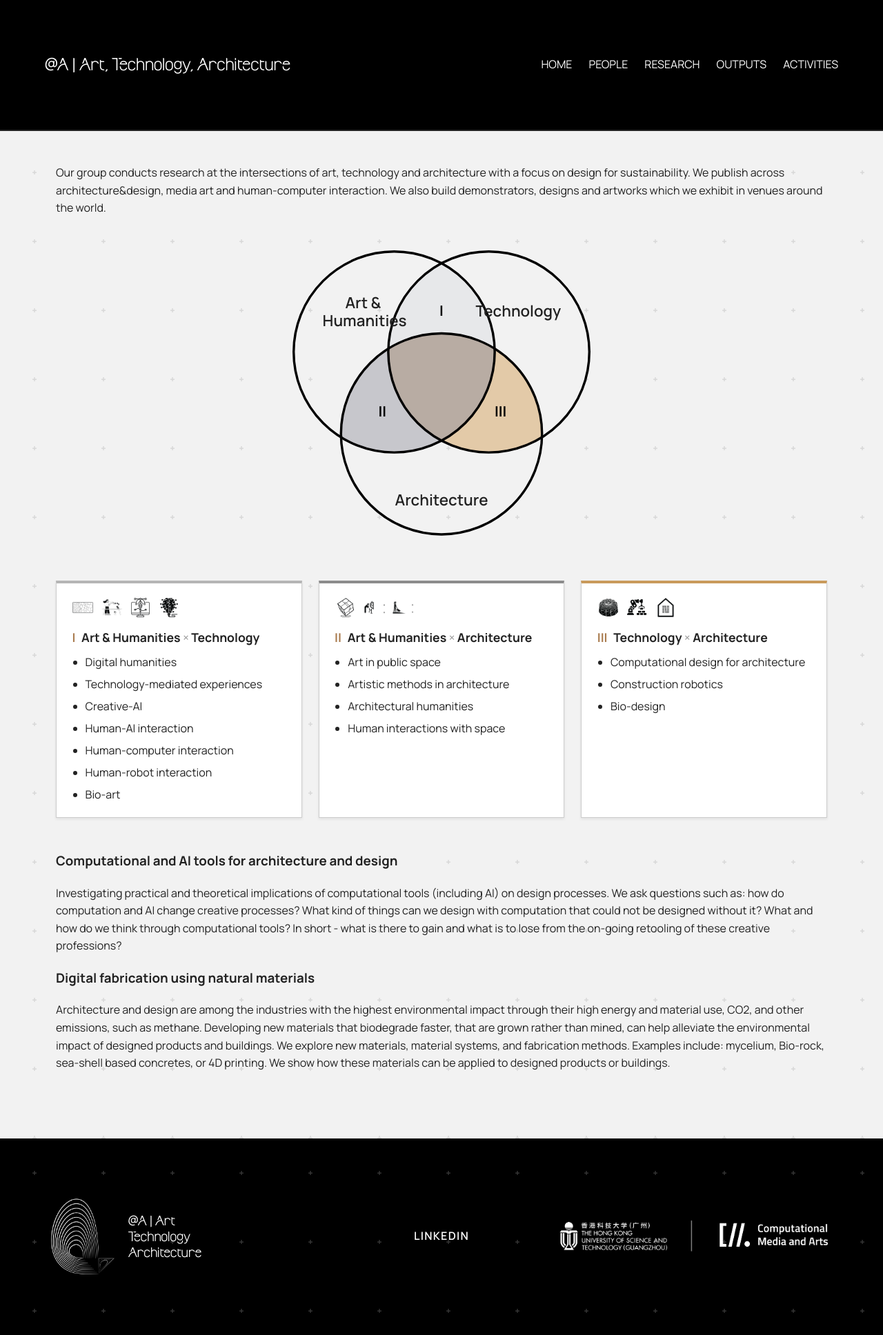
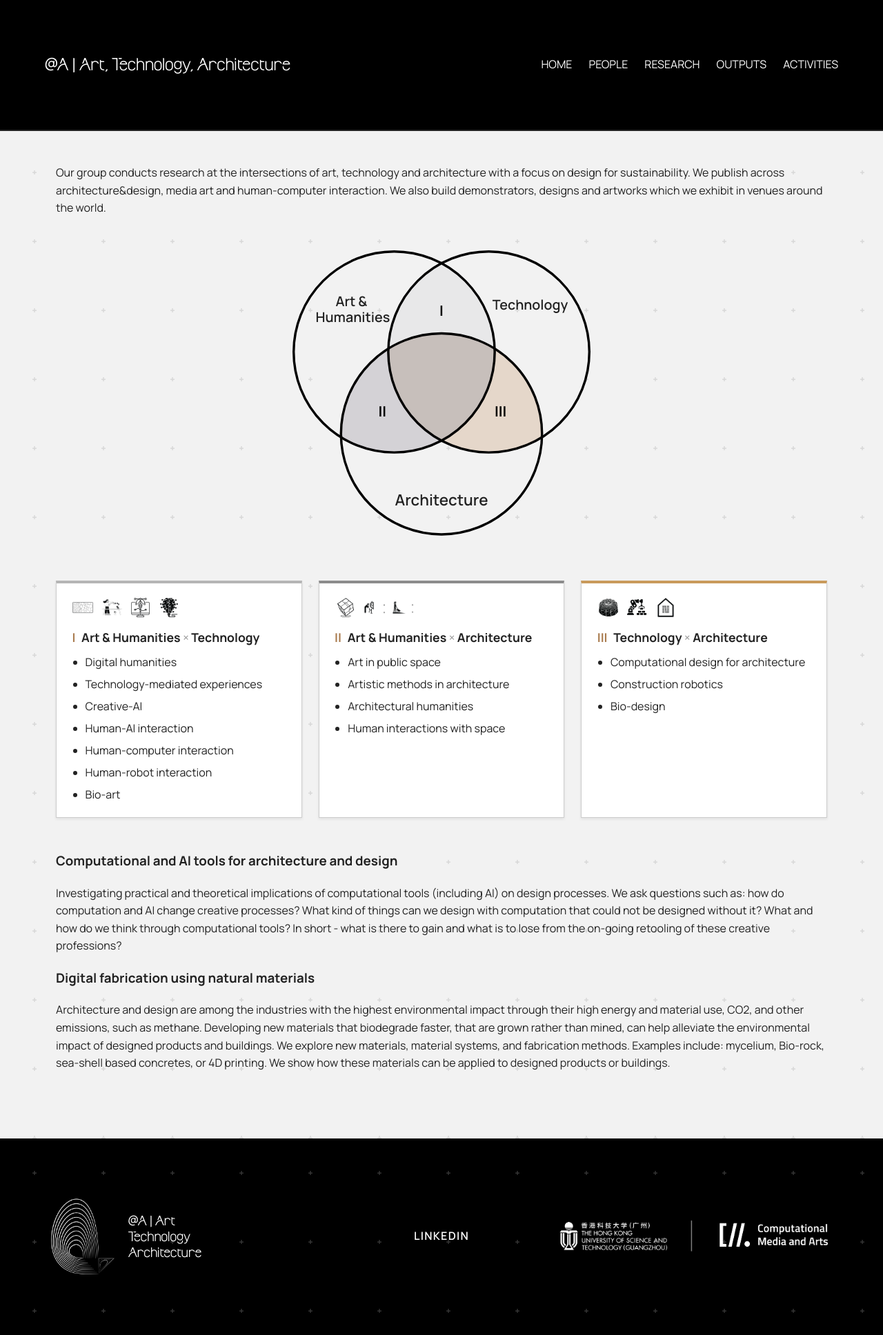
Before and after one commit to anqua/at-a, a Jekyll site: the page built from research.md, in a window 1280 px wide. Shown: the whole page at 69% size. Built offline with Jekyll 4.4.1, drawn with Linux system fonts in a browser that asks for light colours.

Commit message:
Fix Venn diagram text overlaps and match original's muted overlap colors
Move the Art & Humanities / Technology labels so they no longer cross
into the neighboring circle's boundary, and replace the overlap fill
colors with values sampled directly from the original artwork's actual
composited appearance (they'd drifted too saturated/high-contrast from
memory).

```diff
--- a/research.md
+++ b/research.md
@@ -7,20 +7,20 @@ Our group conducts research at the intersections of art, technology and architec
 
 <div class="research-diagram">
   <svg viewBox="20 20 560 540" role="img" aria-label="Venn diagram showing the group's research positioned at the intersections of Art &amp; Humanities, Technology, and Architecture">
-    <path d="M 300.0 370.0 A 170 170 0 0 0 300.0 70.0 A 170 170 0 0 0 300.0 370.0 Z" fill="#e7e8ea" />
-    <path d="M 130.1 364.3 A 170 170 0 0 0 389.9 214.3 A 170 170 0 0 0 130.1 364.3 Z" fill="#c7c7cc" />
-    <path d="M 210.1 214.3 A 170 170 0 0 0 469.9 364.3 A 170 170 0 0 0 210.1 214.3 Z" fill="#e3caa8" />
-    <path d="M 210.1 214.3 A 170 170 0 0 1 389.9 214.3 A 170 170 0 0 1 300.0 370.0 A 170 170 0 0 1 210.1 214.3 Z" fill="#b8aca3" />
+    <path d="M 300.0 370.0 A 170 170 0 0 0 300.0 70.0 A 170 170 0 0 0 300.0 370.0 Z" fill="#e8e8e9" />
+    <path d="M 130.1 364.3 A 170 170 0 0 0 389.9 214.3 A 170 170 0 0 0 130.1 364.3 Z" fill="#d4d2d6" />
+    <path d="M 210.1 214.3 A 170 170 0 0 0 469.9 364.3 A 170 170 0 0 0 210.1 214.3 Z" fill="#e5d7ca" />
+    <path d="M 210.1 214.3 A 170 170 0 0 1 389.9 214.3 A 170 170 0 0 1 300.0 370.0 A 170 170 0 0 1 210.1 214.3 Z" fill="#c7bfbb" />
 
     <circle cx="220" cy="220" r="170" fill="none" stroke="#000" stroke-width="4"/>
     <circle cx="380" cy="220" r="170" fill="none" stroke="#000" stroke-width="4"/>
     <circle cx="300" cy="358.6" r="170" fill="none" stroke="#000" stroke-width="4"/>
 
-    <text x="170" y="150" text-anchor="middle" dominant-baseline="central" font-size="26" font-weight="600" fill="#222">
-      <tspan x="170" dy="-14">Art &amp;</tspan>
-      <tspan x="170" dy="30">Humanities</tspan>
+    <text x="150" y="146" text-anchor="middle" dominant-baseline="central" font-size="23" font-weight="600" fill="#222">
+      <tspan x="150" dy="-13">Art &amp;</tspan>
+      <tspan x="150" dy="27">Humanities</tspan>
     </text>
-    <text x="430" y="150" text-anchor="middle" dominant-baseline="central" font-size="26" font-weight="600" fill="#222">Technology</text>
+    <text x="450" y="140" text-anchor="middle" dominant-baseline="central" font-size="23" font-weight="600" fill="#222">Technology</text>
     <text x="300" y="470" text-anchor="middle" dominant-baseline="central" font-size="26" font-weight="600" fill="#222">Architecture</text>
 
     <text x="300" y="150" text-anchor="middle" dominant-baseline="central" font-size="24" font-weight="700" fill="#000">I</text>
```
